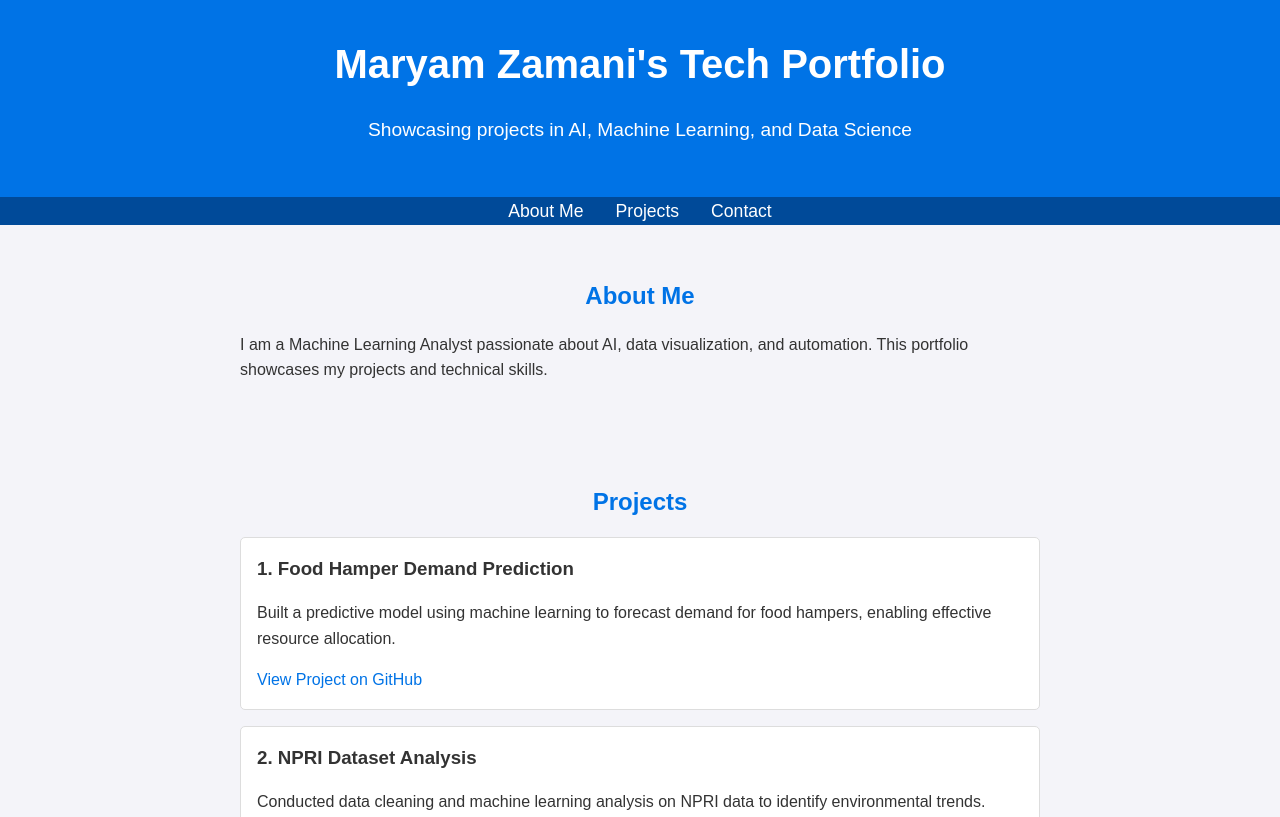
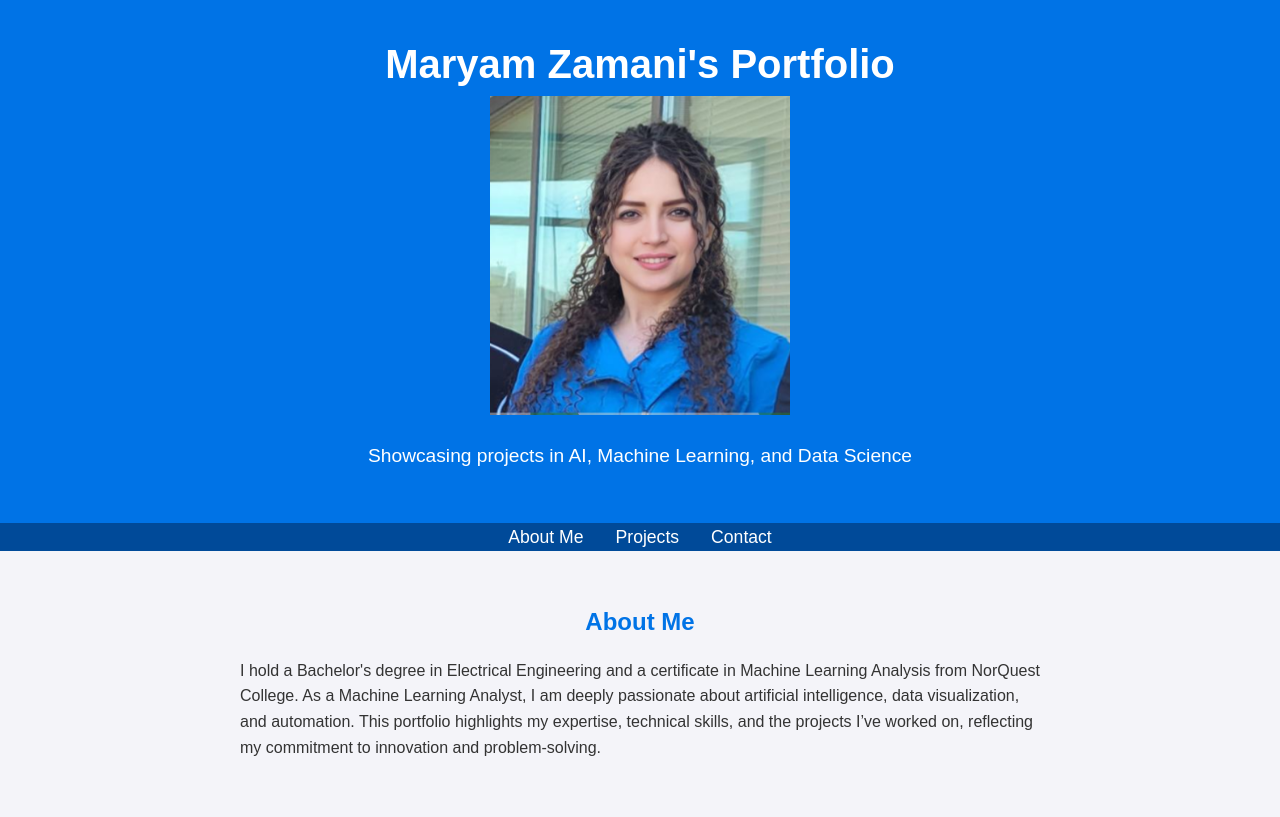
Before and after one commit to MaryamZamanii/portfolio1, a plain HTML site: page index.html in a window 1280 px wide. Shown: the top 817 px of the page. Drawn offline with Linux system fonts and the light colour scheme.

Commit message:
Update index.html

```diff
--- a/index.html
+++ b/index.html
@@ -8,7 +8,8 @@
 </head>
 <body>
     <header>
-        <h1>Maryam Zamani's Tech Portfolio</h1>
+        <h1>Maryam Zamani's Portfolio</h1>
+        <img src="Screenshot 2024-12-15 181008.png" alt="Description of the image" style="width:300px; height:auto;">
         <p>Showcasing projects in AI, Machine Learning, and Data Science</p>
     </header>
     <nav>
@@ -20,7 +21,7 @@
     </nav>
     <section id="about">
         <h2>About Me</h2>
-        <p>I am a Machine Learning Analyst passionate about AI, data visualization, and automation. This portfolio showcases my projects and technical skills.</p>
+        <p>I hold a Bachelor's degree in Electrical Engineering and a certificate in Machine Learning Analysis from NorQuest College. As a Machine Learning Analyst, I am deeply passionate about artificial intelligence, data visualization, and automation. This portfolio highlights my expertise, technical skills, and the projects I’ve worked on, reflecting my commitment to innovation and problem-solving.</p>
     </section>
     <section id="projects">
         <h2>Projects</h2>
@@ -53,7 +54,7 @@
     <section id="contact">
         <h2>Contact</h2>
         <p>Email: <a href="mailto:mzamani@norquest.ca">mzamani@norquest.ca</a></p>
-        <p>GitHub: <a href="https://github.com/your-github-profile" target="_blank">github.com/your-github-profile</a></p>
+        <p>GitHub: <a href="https://github.com/MaryamZamanii/" target="_blank">github.com/your-github-profile</a></p>
     </section>
     <footer>
         <p>&copy; 2024 Maryam Zamani. All rights reserved.</p>
```
